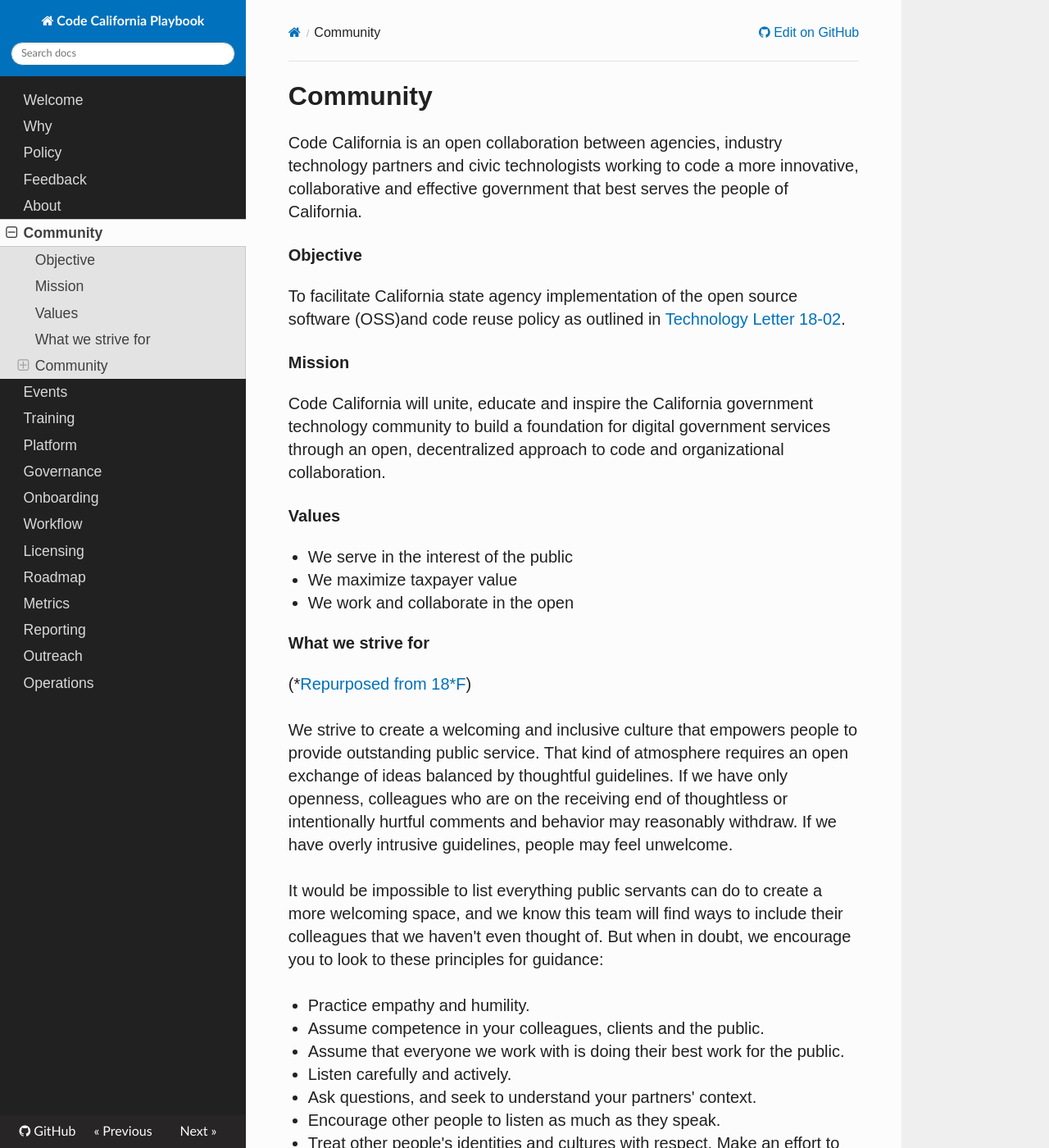
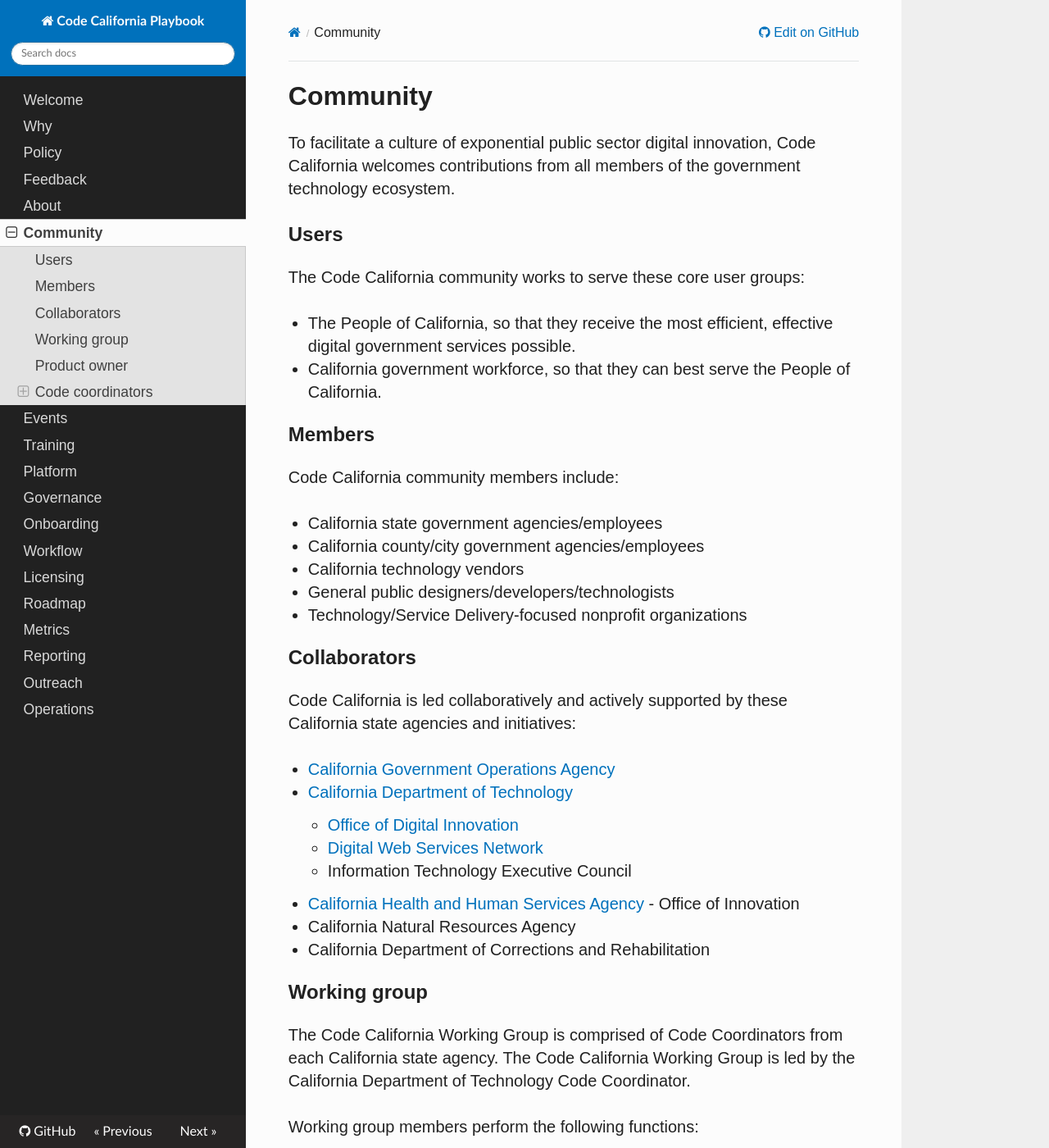
Before and after one commit to CA-CODE-Works/playbook, an MkDocs documentation site: the page built from docs/community.md, in a window 1280 px wide and 1400 px high. Shown: the whole window at 82% size. Built offline with MkDocs 1.6.1, drawn with Linux system fonts in a browser that asks for light colours; nearby versions of some CDN libraries; old or Windows-style settings are respelled for this version of MkDocs; some of the changed text lies outside the part shown.

Commit message:
Update community.md

```diff
--- a/docs/community.md
+++ b/docs/community.md
@@ -1,50 +1,8 @@
 # Community
-
-Code California is an open collaboration between agencies, industry technology partners and civic technologists working to code a more innovative, collaborative and effective government that best serves the people of California.
-
-### Objective
-
-To facilitate California state agency implementation of the open source software (OSS)and code reuse policy as outlined in [Technology Letter 18-02](https://docs.google.com/document/d/1hXYzV_KW49epVuj9EuUGP1hNNARRMf_yVi1Uz5XX_oI/edit#heading=h.urh5wmrr4rhi).
-
-### Mission
-
-Code California will unite, educate and inspire the California government technology community to build a foundation for digital government services through an open, decentralized approach to code and organizational collaboration.
-
-### Values
-
-* We serve in the interest of the public
-
-* We maximize taxpayer value
-
-* We work and collaborate in the open
-
-### What we strive for
-
-(*[Repurposed from 18*F](https://18f.gsa.gov/code-of-conduct/#what-we-strive-for))
-
-We strive to create a welcoming and inclusive culture that empowers people to provide outstanding public service. That kind of atmosphere requires an open exchange of ideas balanced by thoughtful guidelines. If we have only openness, colleagues who are on the receiving end of thoughtless or intentionally hurtful comments and behavior may reasonably withdraw. If we have overly intrusive guidelines, people may feel unwelcome.
-
-It would be impossible to list everything public servants can do to create a more welcoming space, and we know this team will find ways to include their colleagues that we haven't even thought of. But when in doubt, we encourage you to look to these principles for guidance:
-
-* Practice empathy and humility.
-
-* Assume competence in your colleagues, clients and the public.
-
-* Assume that everyone we work with is doing their best work for the public.
-
-* Listen carefully and actively.
-
-* Ask questions, and seek to understand your partners' context.
-
-* Encourage other people to listen as much as they speak.
-
-* Treat other people's identities and cultures with respect. Make an effort to say people's names correctly and refer to them by their chosen pronouns.
-
-## Community
 
 To facilitate a culture of exponential public sector digital innovation, Code California welcomes contributions from all members of the government technology ecosystem.
 
-### Users
+## Users
 
 The Code California community works to serve these core user groups:
 
@@ -52,7 +10,7 @@
 
 * California government workforce, so that they can best serve the People of California.
 
-### Members
+## Members
 
 Code California community members include:
 
@@ -66,7 +24,7 @@
 
 * Technology/Service Delivery-focused nonprofit organizations
 
-### Collaborators
+## Collaborators
 
 Code California is led collaboratively and actively supported by these California state agencies and initiatives:
 
@@ -86,7 +44,7 @@
 
 * California Department of Corrections and Rehabilitation
 
-### Working group
+## Working group
 
 The Code California Working Group is comprised of Code Coordinators from each California state agency. The Code California Working Group is led by the California Department of Technology Code Coordinator.
 
@@ -102,7 +60,7 @@
 
 * Review and publish quarterly participation metrics updates
 
-### Product owner
+## Product owner
 
 Code California is led by a product owner sponsored by the California Government Operations Agency (acting). The PO is responsible for:
 
@@ -112,7 +70,7 @@
 
 * Coordinating administrative aspects of Working Group activities
 
-### Code coordinators
+## Code coordinators
 
 Each agency/entity will have a designated code coordinator that:
 
```
